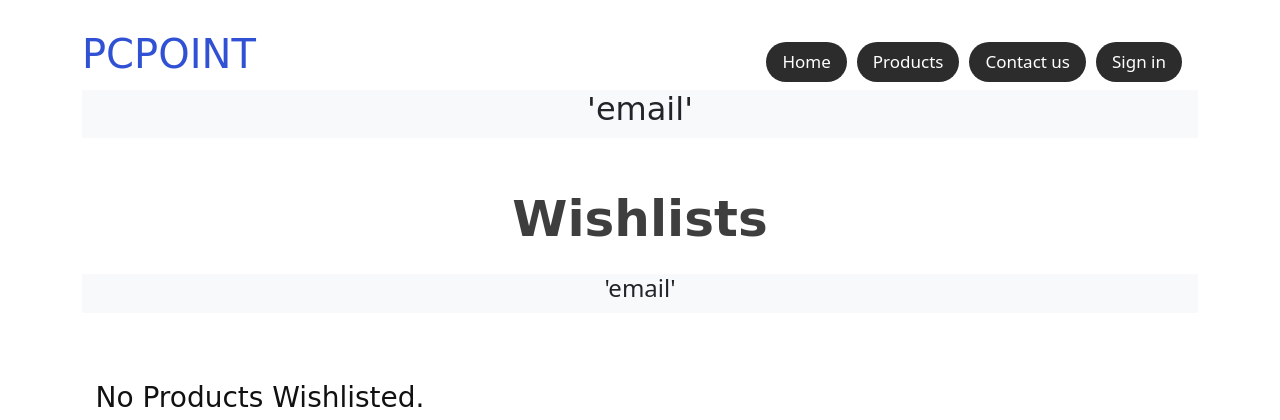
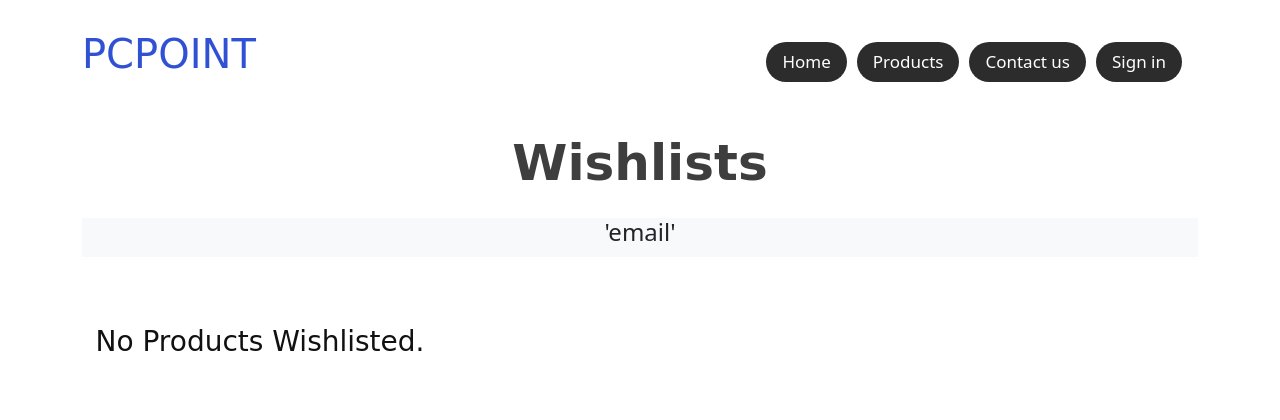
Before and after one commit to chiragsinhchavda/pcpoint, a Django app: page /remove/1 in a window 1280 px wide. Shown: the top 420 px of the page. Run offline with Django 4.2, Linux system fonts and the light colour scheme; tables that the repository leaves empty hold one stand-in row (values such as "Sample post"); some libraries are stand-ins or nearby versions; some web fonts are replaced.

Commit message:
remove message from wishlists header

```diff
--- a/App_Pcpoint/templates/wishlists.html
+++ b/App_Pcpoint/templates/wishlists.html
@@ -23,9 +23,6 @@
 <body class="main-layout">
 	<div id="contact" class="request">
 		<div class="container">
-			{% if message %}
-			<h2 class="d-flex justify-content-center text-dark bg-light">{{message}}</h2>
-			{% endif %}
 			<div class="row">
 				<div class="col-md-12">
 					<div class="titlepage">
```
